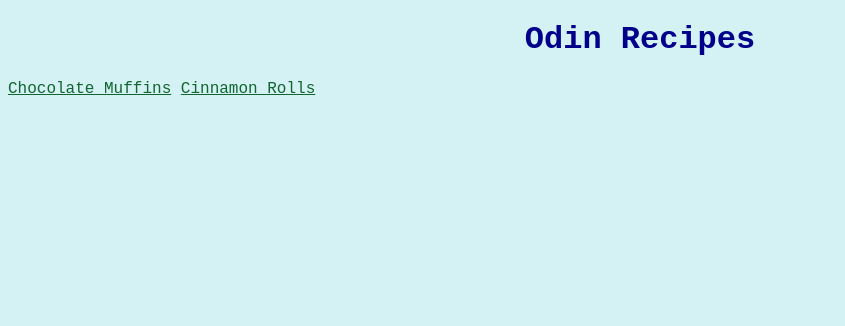
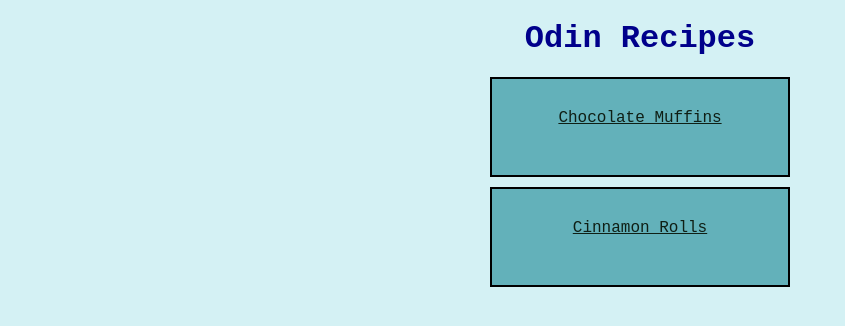
Before and after one commit to RQMiraz/Recipes, a plain HTML site: page index.html in a window 1280 px wide. Shown: the whole page, without its empty margins (0-845 px from the left). Drawn offline with Linux system fonts and the light colour scheme.

Commit message:
apply some more css

```diff
--- a/css/style.css
+++ b/css/style.css
@@ -2,6 +2,9 @@
     font-family:"Lucida Handwriting","Courier New", sans-serif;
     color: #04AA6D;
     background-color: #D4F1F4;
+    box-sizing: border-box;
+    margin: 0;
+    padding: 0;
 }
 
 img {
@@ -12,6 +15,7 @@ img {
 h1 {
     color: #00008B;
     text-align: center;
+    margin: 20px;
 }
 
 h2,h3 {
@@ -23,5 +27,25 @@ h2,h3 {
 }
 
 .f-text{
-    color:#116530;
+    color:#0f1f15;
+    display: inline-block;
+    padding-top: 20px;
+    background-color: #63b1ba;
 }
+
+.main {
+    width:800px;
+    margin: 0 auto;
+    border: ;
+}
+
+.recipe {
+    display: block;
+    border: 2px solid black;
+    height: 100px;
+    width: 300px;
+    padding: 10px 20px;
+    margin: 10px auto;
+    background-color: #63b1ba;
+    text-align: center;
+}
--- a/index.html
+++ b/index.html
@@ -6,8 +6,20 @@
     <link rel="stylesheet" href="./css/style.css">
    </head>
    <body>
+
     <h1>Odin Recipes</h1>
-    <a class="f-text" href="./pages/muffins.html">Chocolate Muffins</a>
-    <a class="f-text" href="./pages/cinnamonrolls.html">Cinnamon Rolls</a>
+    <div class = "main">
+
+     <div class="recipe">
+      <a class="f-text" href="./pages/muffins.html">Chocolate Muffins</a>
+    </div>
+    <div class= "recipe">
+      <a class="f-text" href="./pages/cinnamonrolls.html">Cinnamon Rolls</a>
+    </div>
+
+   </div>
+
+    </body>
+
    </body>
 </html>
```
